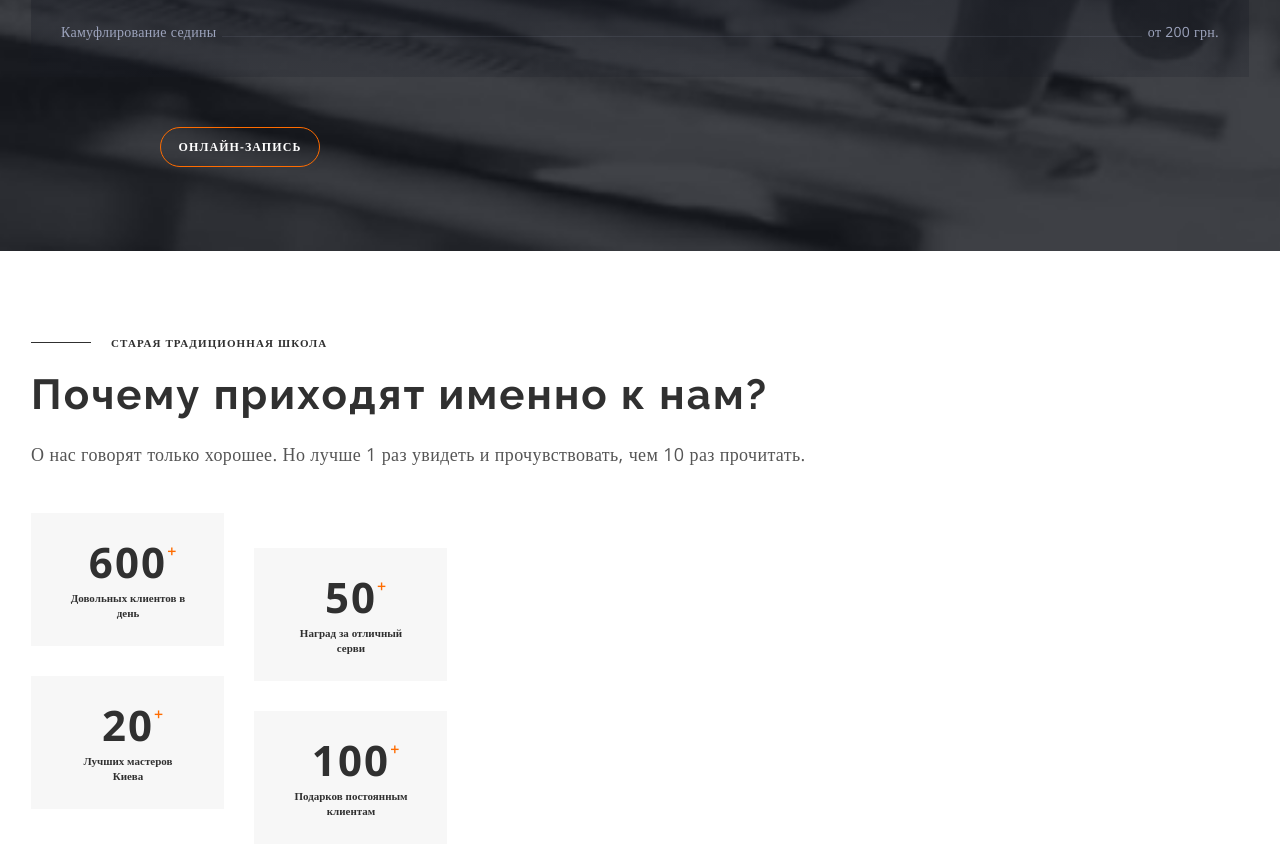
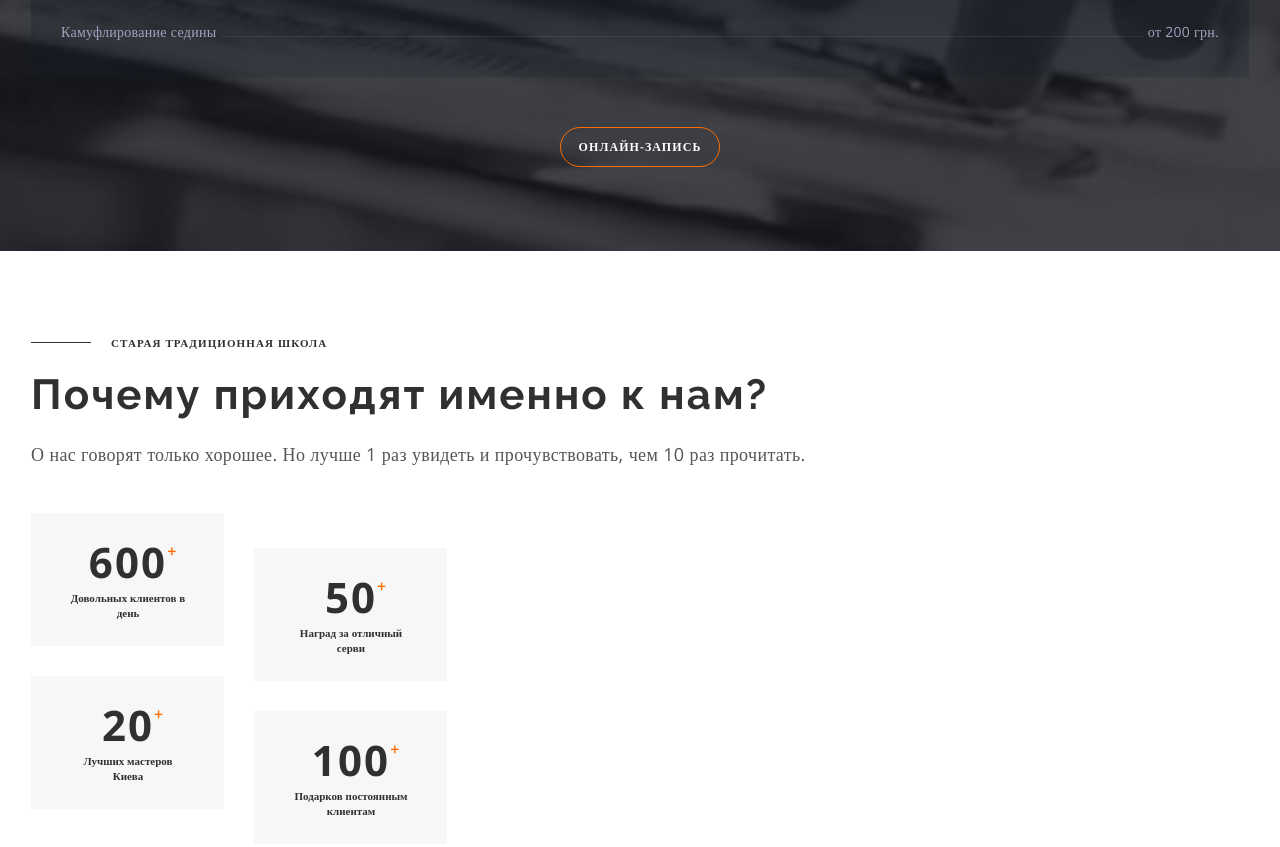
Before and after one commit to nyxeet/barbershop-practice, a plain HTML site: page index.html in a window 1280 px wide. Shown: the part 1589-2436 px from the top of the page. Drawn offline with nearby package versions, Linux system fonts and the light colour scheme.

Commit message:
cdsdasdsa

```diff
--- a/sass/components/_form.scss
+++ b/sass/components/_form.scss
@@ -98,7 +98,7 @@
   width: 160px;
   height: 40px;
   margin-top: 44px;
-  margin-left: 129px;
+  margin-left: calc((100% - 160px) / 2);
   font-family: Open Sans;
   font-style: normal;
   font-weight: 600;
--- a/sass/components/_price.scss
+++ b/sass/components/_price.scss
@@ -90,7 +90,9 @@
   width: 160px;
   height: 40px;
   margin-top: 50px;
-  margin-left: 129px;
+  margin-left: calc((100% - 160px) / 2);
+  text-align: center;
+
   font-family: Open Sans;
   font-style: normal;
   font-weight: 600;
```
Also changed, not shown: css/main.css, css/main.min.css, 2 other files.
